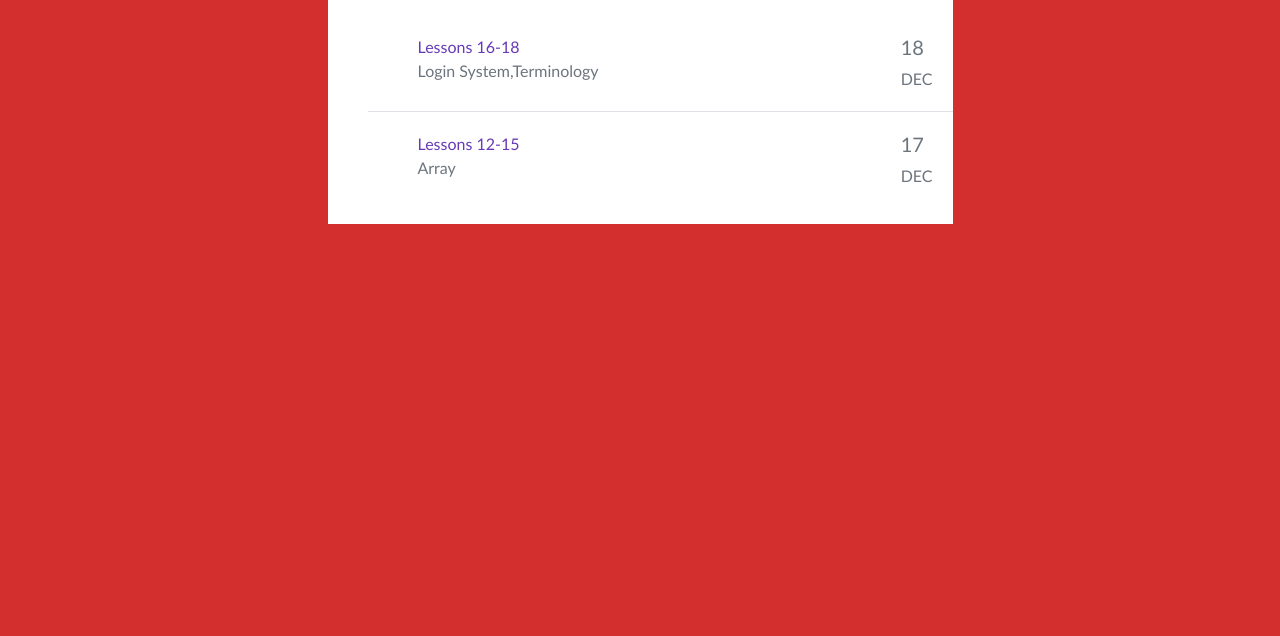
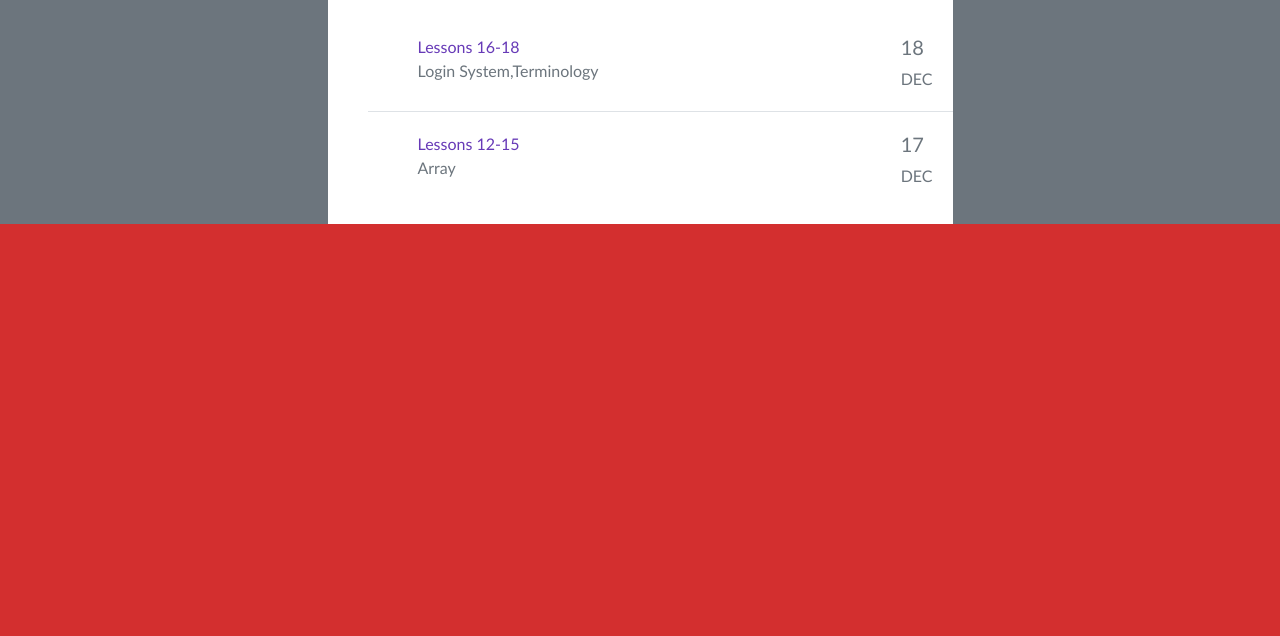
Before and after one commit to djbiswas/LearnJS, a plain HTML site: page index.html in a window 1280 px wide. Shown: the part 164-800 px from the top of the page. Drawn offline with nearby package versions, Linux system fonts and the light colour scheme; some icons are missing; a web font is replaced by a local one.

Commit message:
Update 12-21-2019

```diff
--- a/index.html
+++ b/index.html
@@ -14,7 +14,7 @@
 </head>
 <body>
 
-    <div class="row d-flex justify-content-center mt-100 mb-100">
+    <div class="row d-flex justify-content-center mt-100 mb-100" style="background: #6c757d;">
         <div class="col-lg-6">
             <div class="card">
                 <div class="card-body text-center">
```
